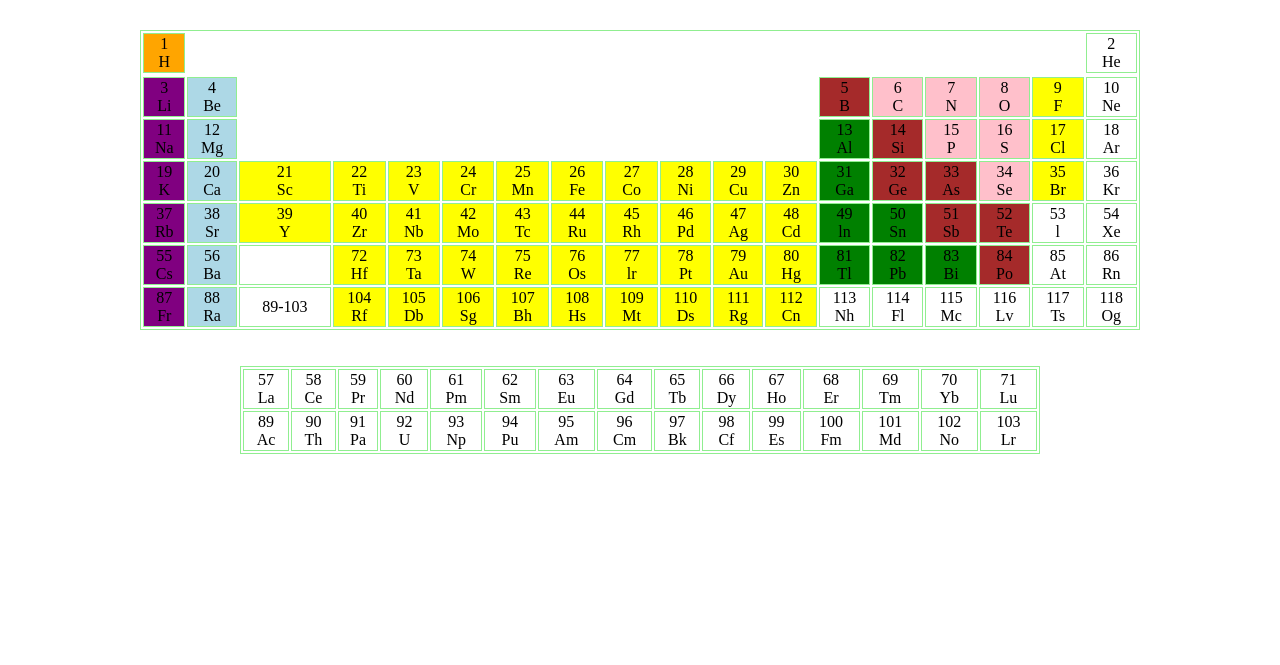
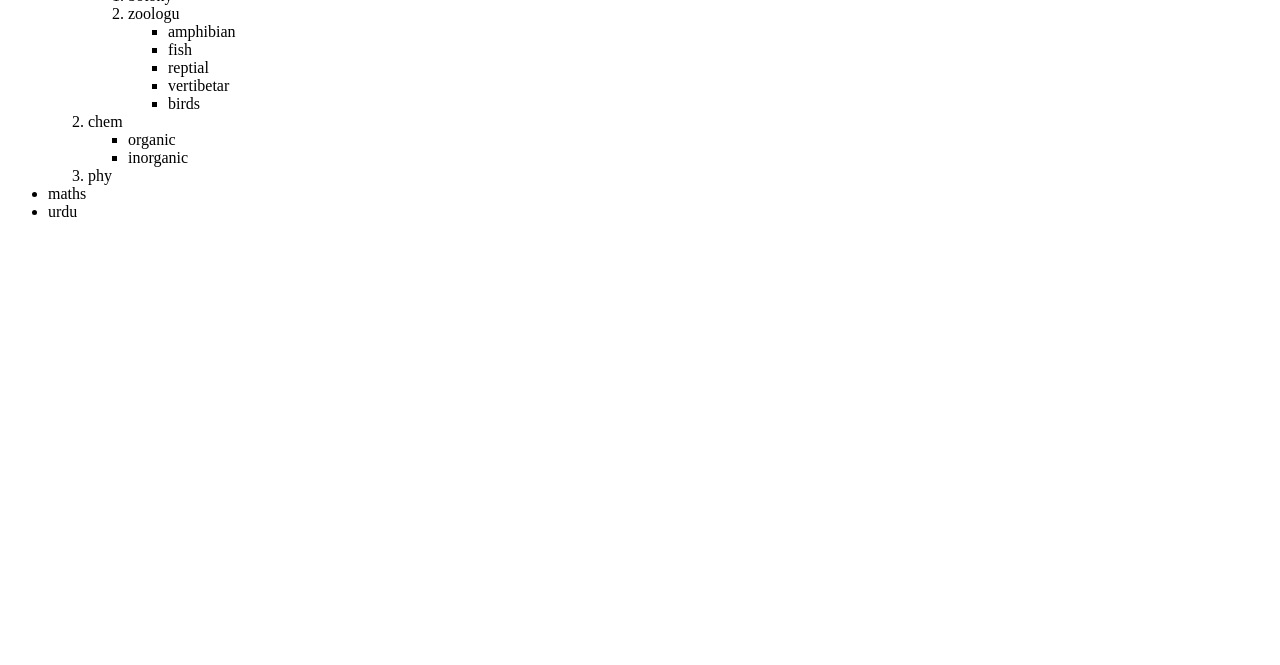
Before and after one commit to mehak4563/html, a plain HTML site: page index.html in a window 1280 px wide. Shown: the part 135-800 px from the top of the page. Drawn offline with Linux system fonts and the light colour scheme.

Commit message:
Add files via upload

```diff
--- a/index.html
+++ b/index.html
@@ -1,169 +1,67 @@
 <!DOCTYPE html>
-<html>
-    <head>
+<html lang="en">
+<head>
 
-        <title> Periodic Table of Elements</title>
-    </head>
-    <body>
-        <center>
+    <title>Document</title>
+</head>
+<body>
+    <!-- <h1>LEARNING HTML 5</h1>
+    <p> IAM READY TO CHANGE MY LIFE</p>
+    <p> MEHWISH GERMONY MA HA</p>
+    <p>OR HUM PAKISTAN MA HA</p>
+    <h1>WISH</h1>
+    <h2>HUDEBIYA CHALO KAHI PAR</h2>
+    <H>AYESHA MUGHAs MARO</H>
+    <H>MUGHA BAHIR JANA HA</H>
+    <H>BYEE TATA</H>
+    <p><b><i>bahi bhar ma jaon</i></b> mar jaon....spx<sup>2</sup>  .h<sub>2</sub>o</p>
+    <p>we are here<em> <strong>pagal</strong></em> bazati</p>
+    <blockquote cite="https://www.goodreads.com/author/quotes/792644.Muhammad_Ali_Jinnah">
+    <p><q>bahii jaonn</q></p>
+    </blockquote>
+    <p><abbr title="professor">proof</abbr></p>
+    <p><del>4500</del><ins>2200</ins></p>
+    <p><s>5500</s></p> -->
 
+    <!-- order list -->
+    <ol>
+        <li>science</li>
+        <li>maths</li>
+        <li>urdu</li>
+    </ol>
+    <ul>
+        <li>science
+            <ol>
+                <li>biology</li>
+                <ol>
+                    <li>botony</li>
+                    <li>zoologu
+                        <ul>
+                            <li>amphibian</li>
+                            <li>fish</li>
+                            <li>reptial</li>
+                            <li>vertibetar</li>
+                            <li>birds</li>
+                        </ul>
+                    </li>
+                </ol>
+                <li>chem</li>
+                <ul>
+                    <li>organic</li>
+                    <li>inorganic</li>
+                </ul>
 
-            <h1 style="background: yellow; padding: 20px; font-size: 50px;">The Perodic Table</h1>
-        <table style="text-align: center;"   border="1px"bordercolor = "lightgreen" width="1000" >
-            <tr>
-            <td bgcolor="orange">1</br>H</td>
-            <td style="empty-cells:hide ;" colspan="16"></td>
-            <td bgcolor="white"> 2 </br> He</td>
-        </tr>
-        <tr></tr>
-            <td bgcolor="purple">3<br>Li</td>
-            <td bgcolor="lightblue">4<br>Be</td>
-            <td style="empty-cells:hide ;" colspan="10"></td>
-            <td bgcolor="brown">5<br>B</td>
-            <td bgcolor="pink">6<br>C</td>
-            <td bgcolor="pink">7<br>N</td>
-            <td  bgcolor="pink">8<br>O</td>
-            <td bgcolor="yellow">9<br>F</td>
-            <td bgcolor="white">10<br>Ne</td>
-        </tr>
-        <tr>
-            <td bgcolor="purple">11<br>Na</td>
-            <td bgcolor="lightblue">12<br>Mg</td>
-            <td style="empty-cells:hide ;"colspan="10"></td>
-            <td bgcolor="green">13<br>Al</td>
-            <td bgcolor="brown">14<br>Si</td>
-            <td bgcolor="pink">15<br>P</td>
-            <td bgcolor="pink">16<br>S</td>
-            <td bgcolor="yellow">17<br>Cl</td>
-            <td bgcolor="white">18<br>Ar</td>
-        </tr>
-        <tr>
-            <td bgcolor="purple">19<br>K</td>
-            <td bgcolor="lightblue">20<br>Ca</td>
-            <td bgcolor="yellow">21<br>Sc</td>
-            <td bgcolor="yellow">22<br>Ti</td>
-            <td bgcolor="yellow">23<br>V</td>
-            <td bgcolor="yellow">24<br>Cr</td>
-            <td bgcolor="yellow">25<br>Mn</td>
-            <td bgcolor="yellow">26<br>Fe</td>
-            <td bgcolor="yellow">27<br>Co</td>
-            <td bgcolor="yellow">28<br>Ni</td>
-            <td bgcolor="yellow">29<br>Cu</td>
-            <td bgcolor="yellow">30<br>Zn</td>
-            <td bgcolor="green">31<br>Ga</td>
-            <td bgcolor="brown">32<br>Ge</td>
-            <td bgcolor="brown">33<br>As</td>
-            <td bgcolor="pink">34<br>Se</td>
-            <td bgcolor="yellow">35<br>Br</td>
-            <td bgcolor="white">36<br>Kr</td>
-        </tr>
-        <tr>
-            <td bgcolor="purple">37<br>Rb</td>
-            <td bgcolor="lightblue">38<br>Sr</td>
-            <td bgcolor="yellow">39<br>Y</td>
-            <td bgcolor="yellow">40<br>Zr</td>
-            <td bgcolor="yellow">41<br>Nb</td>
-            <td bgcolor="yellow">42<br>Mo</td>
-            <td bgcolor="yellow">43<br>Tc</td>
-            <td bgcolor="yellow">44<br>Ru</td>
-            <td bgcolor="yellow">45<br>Rh</td>
-            <td bgcolor="yellow">46<br>Pd</td>
-            <td bgcolor="yellow">47<br>Ag</td>
-            <td bgcolor="yellow">48<br>Cd</td>
-            <td bgcolor="green">49<br>ln</td>
-            <td bgcolor="green">50<br>Sn</td>
-            <td bgcolor="brown">51<br>Sb</td>
-            <td bgcolor="brown">52<br>Te</td>
-            <td bgcolor="white">53<br>l</td>
-            <td bgcolor="white">54<br>Xe</td>
+                <li>phy</li>
+            </ol>
+        </li>
+        <li>maths</li>
+        <li>urdu</li>
 
-        </tr>
-        <tr>
-            <td bgcolor="purple">55<br>Cs</td>
-            <td colspan="1" bgcolor="lightblue">56<br>Ba</td>
-            <td bgcolor="white"><br> </td>
-            <td bgcolor="yellow">72<br>Hf</td>
-            <td bgcolor="yellow">73<br>Ta</td>
-            <td bgcolor="yellow">74<br>W</td>
-            <td bgcolor="yellow">75<br>Re</td>
-            <td bgcolor="yellow">76<br>Os</td>
-            <td bgcolor="yellow">77<br>lr</td>
-            <td bgcolor="yellow">78<br>Pt</td>
-            <td bgcolor="yellow">79<br>Au</td>
-            <td bgcolor="yellow">80<br>Hg</td>
-            <td bgcolor="green">81<br>Tl</td>
-            <td bgcolor="green">82<br>Pb</td>
-            <td bgcolor="green">83<br>Bi</td>
-            <td bgcolor="brown">84<br>Po</td>
-            <td bgcolor="white">85 <br>At</td>
-            <td bgcolor="white">86<br>Rn</td>
+    </ul>
 
+<html lang="en">
+<head>
 
-        </tr>
-        <tr>
-            <td bgcolor="purple">87<br>Fr</td>
-            <td bgcolor="lightblue">88<br>Ra</td>
-            <td bgcolor="white">89-103<br></td>
-            <td bgcolor="yellow">104<br>Rf</td>
-            <td bgcolor="yellow">105<br>Db</td>
-            <td bgcolor="yellow">106<br>Sg</td>
-            <td bgcolor="yellow">107<br>Bh</td>
-            <td bgcolor="yellow">108<br>Hs</td>
-            <td bgcolor="yellow">109<br>Mt</td>
-            <td bgcolor="yellow">110<br>Ds</td>
-            <td bgcolor="yellow">111<br>Rg</td>
-            <td bgcolor="yellow">112<br>Cn</td>
-            <td bgcolor="white">113<br>Nh</td>
-            <td bgcolor="white">114<br>Fl</td>
-            <td  bgcolor="white">115<br>Mc</td>
-            <td bgcolor="white">116<br>Lv</td>
-            <td bgcolor="white">117<br>Ts</td>
-            <td bgcolor="white">118<br>Og</td>
-        </tr>
-        </table>
-    </br>
-</br>
-
-            <table style="text-align: center;"   border="1px" bordercolor = "lightgreen" width="800" >
-                <tr>
-                    <td bgcolor="white">57<br>La</td>
-                    <td bgcolor="white">58<br>Ce</td>
-                    <td bgcolor="white">59<br>Pr</td>
-                    <td bgcolor="white">60<br>Nd</td>
-                    <td bgcolor="white">61<br>Pm</td>
-                    <td bgcolor="white">62<br>Sm</td>
-                    <td bgcolor="white">63<br>Eu</td>
-                    <td bgcolor="white">64<br>Gd</td>
-                    <td bgcolor="white">65<br>Tb</td>
-                    <td bgcolor="white">66<br>Dy</td>
-                    <td bgcolor="white">67<br>Ho</td>
-                    <td bgcolor="white">68<br>Er</td>
-                    <td bgcolor="white">69<br>Tm</td>
-                    <td bgcolor="white">70<br>Yb</td>
-                    <td bgcolor="white">71<br>Lu</td>
-                </tr>
-
-                <tr>
-                    <td bgcolor="white">89<br>Ac</td>
-                    <td bgcolor="white">90<br>Th</td>
-                    <td bgcolor="white">91<br>Pa</td>
-                    <td bgcolor="white">92<br>U</td>
-                    <td bgcolor="white">93<br>Np</td>
-                    <td bgcolor="white">94<br>Pu</td>
-                    <td bgcolor="white">95<br>Am</td>
-                    <td bgcolor="white">96<br>Cm</td>
-                    <td bgcolor="white">97<br>Bk</td>
-                    <td bgcolor="white">98<br>Cf</td>
-                    <td  bgcolor="white">99<br>Es</td>
-                    <td bgcolor="white">100<br>Fm</td>
-                    <td bgcolor="white">101<br>Md</td>
-                    <td bgcolor="white">102<br>No</td>
-                    <td bgcolor="white">103<br>Lr</td>
-                </tr>
-            </table>
-
-
-    </center>
-
-    </body>
-</html>
+    <title>Document</title>
+</head>
+<body>
```
